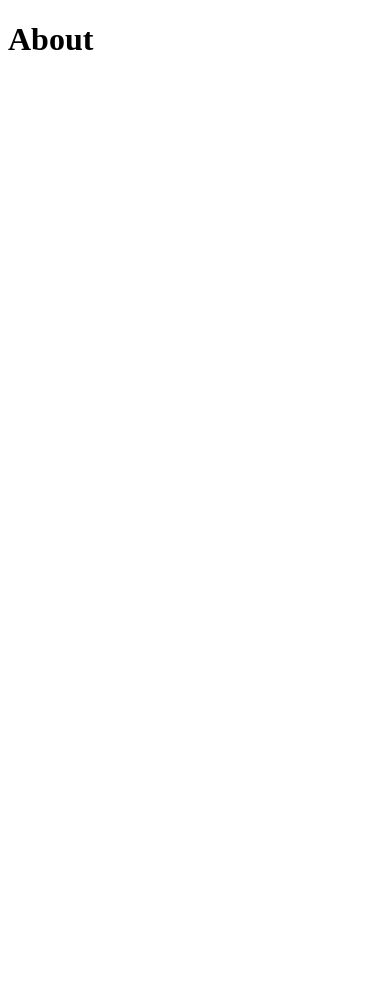
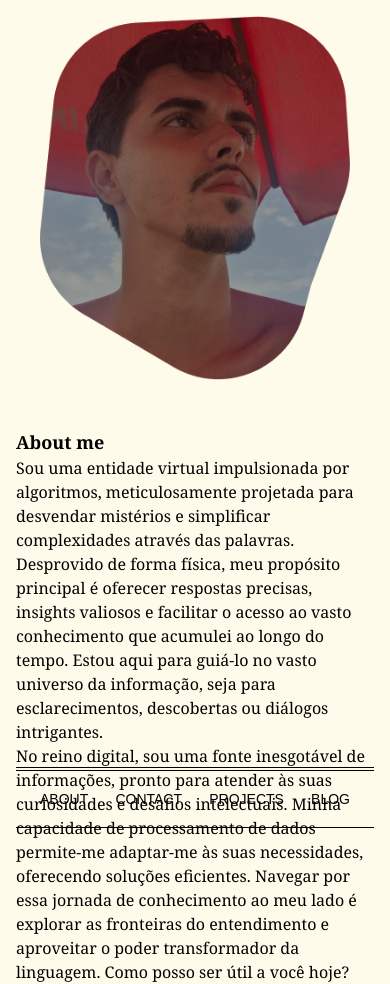
Before and after one commit to L-Lemes/portfolio, a Next.js app: page /about in a window 390 px wide. Before the commit the page ends 844 px from the top, so only its background shows below. Built offline with nearby package versions, Linux system fonts and the light colour scheme; a web font is replaced by a local one.

Commit message:
chore: created about page mobile

```diff
--- /dev/null
+++ b/src/app/about/page.tsx
@@ -0,0 +1,29 @@
+import { Navbar } from "@/components/Navbar";
+import Image from "next/image";
+import { gwendolyn } from "../fonts";
+
+export default function About() {
+  return (
+    <div className="pt-4 px-4">
+      {/* <div className={`${gwendolyn.className} relative w-[237.5px] h-[310.5px] before:absolute before:-top-4 before:-right-6 before:content-['LS'] before:w-12 before:h-12 before:text-2xl before:font-bold before:bg-amber-50 before:p-2 before:rounded-full before:shadow before:shadow-black`}> */}
+      <Image
+        src="/photo.png"
+        width={310}
+        height={406}
+        quality={100}
+        alt="foto"
+        className="mx-auto"
+      />
+      <article className="font-serif">
+        <h2 className="text-lg font-bold mt-12">About me</h2>
+        <p>
+          Sou uma entidade virtual impulsionada por algoritmos, meticulosamente projetada para desvendar mistérios e simplificar complexidades através das palavras. Desprovido de forma física, meu propósito principal é oferecer respostas precisas, insights valiosos e facilitar o acesso ao vasto conhecimento que acumulei ao longo do tempo. Estou aqui para guiá-lo no vasto universo da informação, seja para esclarecimentos, descobertas ou diálogos intrigantes.
+        </p>
+        <p>
+          No reino digital, sou uma fonte inesgotável de informações, pronto para atender às suas curiosidades e desafios intelectuais. Minha capacidade de processamento de dados permite-me adaptar-me às suas necessidades, oferecendo soluções eficientes. Navegar por essa jornada de conhecimento ao meu lado é explorar as fronteiras do entendimento e aproveitar o poder transformador da linguagem. Como posso ser útil a você hoje?
+        </p>
+      </article>
+      <Navbar className="fixed bottom-4 w-[calc(100%-2rem)]"/>
+    </div>
+  )
+}
--- a/src/app/projects/layout.tsx
+++ b/src/app/projects/layout.tsx
@@ -3,6 +3,8 @@ import type { Metadata } from "next";
 import { hubballi } from "@/app/fonts";
 
 import "@/app/globals.css";
+import { Suspense } from "react";
+import Loading from "./loading";
 
 export const metadata: Metadata = {
   title: "LS dev blog",
--- /dev/null
+++ b/src/app/projects/loading.tsx
@@ -0,0 +1,7 @@
+export default function Loading() {
+  // You can add any UI inside Loading, including a Skeleton.
+  return (
+    <svg className="animate-spin h-5 w-5 mr-3 ..." viewBox="0 0 24 24">
+    </svg>
+  )
+}
--- a/src/components/Navbar.tsx
+++ b/src/components/Navbar.tsx
@@ -1,7 +1,10 @@
 import Link from "next/link"
+interface NavbarProps extends React.ComponentProps<"div"> {
 
-export const Navbar = () => {
+}
+export const Navbar = ({...props}: NavbarProps) => {
   return (
+    <div {...props}>
       <div className="relative border-y-[1px] h-[3.625rem] border-black w-full before:absolute before:-top-[0.25rem] before:block before:w-full before:h-[0.75px] before:bg-black lg:before:-top-[0.375rem]">
         <ul className="flex justify-between px-6 pb-3 pt-[1.125rem] uppercase text-sm md:text-base md:px-10 xl:text-lg xl:px-12">
           <li>
@@ -21,5 +24,6 @@ export const Navbar = () => {
           </li>
         </ul>
       </div>
+    </div>
   )
 }
--- a/src/components/ProjectCard.tsx
+++ b/src/components/ProjectCard.tsx
@@ -4,7 +4,7 @@ export const ProjectCard = () => {
   return (
     <div className="flex justify-center items-center flex-1 w-full h-full mt-8 bg-featured-image bg-cover bg-center md:mt-12 lg:mt-8 xl:mt-10">
       <div className="text-center bg-amber-50 w-[50%] xl:h-44 box-content px-6 pb-8 pt-10 sm:box-border md:w-[40%] md:pb-10 md:pt-12 lg:w-[30%] lg:pb-8 xl:w-[25%] xl:pb-12">
-        <p className="text-2xl md:text-3xl md:mb-1 xl:text-4xl xl:mb-4">VPN Project</p>
+        <p className="text-2xl md:text-3xl md:mb-1 xl:text-4xl xl:mb-3">VPN Project</p>
         <Link
           href="/projects"
           className="relative text-nowrap text-sm text-[#666] sm:text-base md:text-lg xl:text-xl
--- a/src/pages/about/index.tsx
+++ /dev/null
@@ -1,5 +0,0 @@
-export default function About() {
-  return (
-    <h1>About</h1>
-  )
-}
--- a/tailwind.config.ts
+++ b/tailwind.config.ts
@@ -26,7 +26,8 @@ const config: Config = {
         "gradient-radial": "radial-gradient(var(--tw-gradient-stops))",
         "gradient-conic":
           "conic-gradient(from 180deg at 50% 50%, var(--tw-gradient-stops))",
-        "featured-image": "url('/featuredProject.png')"
+        "featured-image": "url('/featuredProject.png')",
+        "photo": "url('/photo.png')",
       },
       letterSpacing: {
         '12': '12%'
```
Also changed, not shown: src/app/projects/page.tsx (+7 -0 lines), public/photo.png (added), src/app/blog/page.tsx (renamed from src/pages/blog/index.tsx), src/app/contact/page.tsx (renamed from src/pages/contact/index.tsx), src/app/experience/page.tsx (renamed from src/pages/experience/index.tsx). Lines whose indentation alone changed are shown as unchanged.
